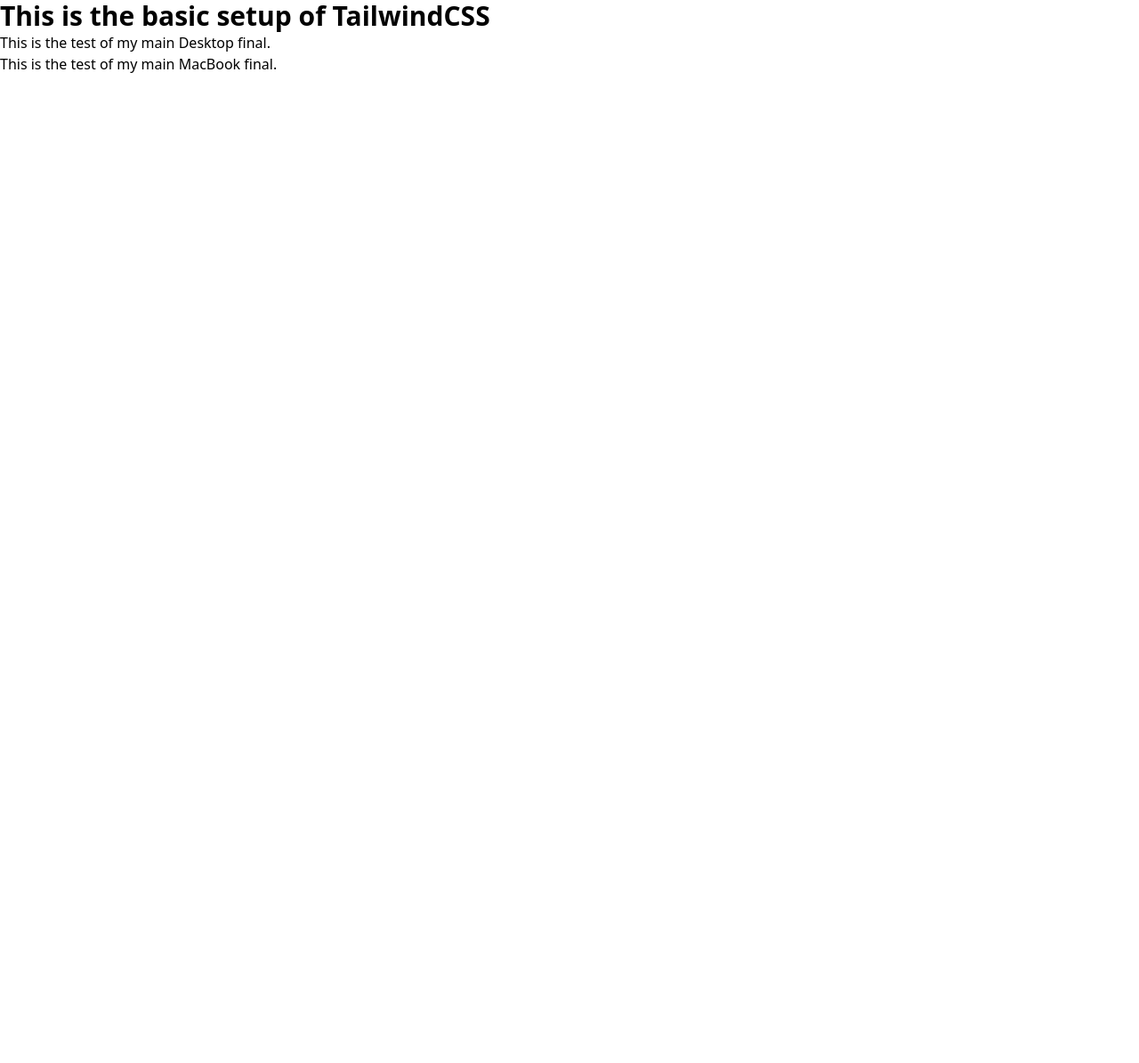
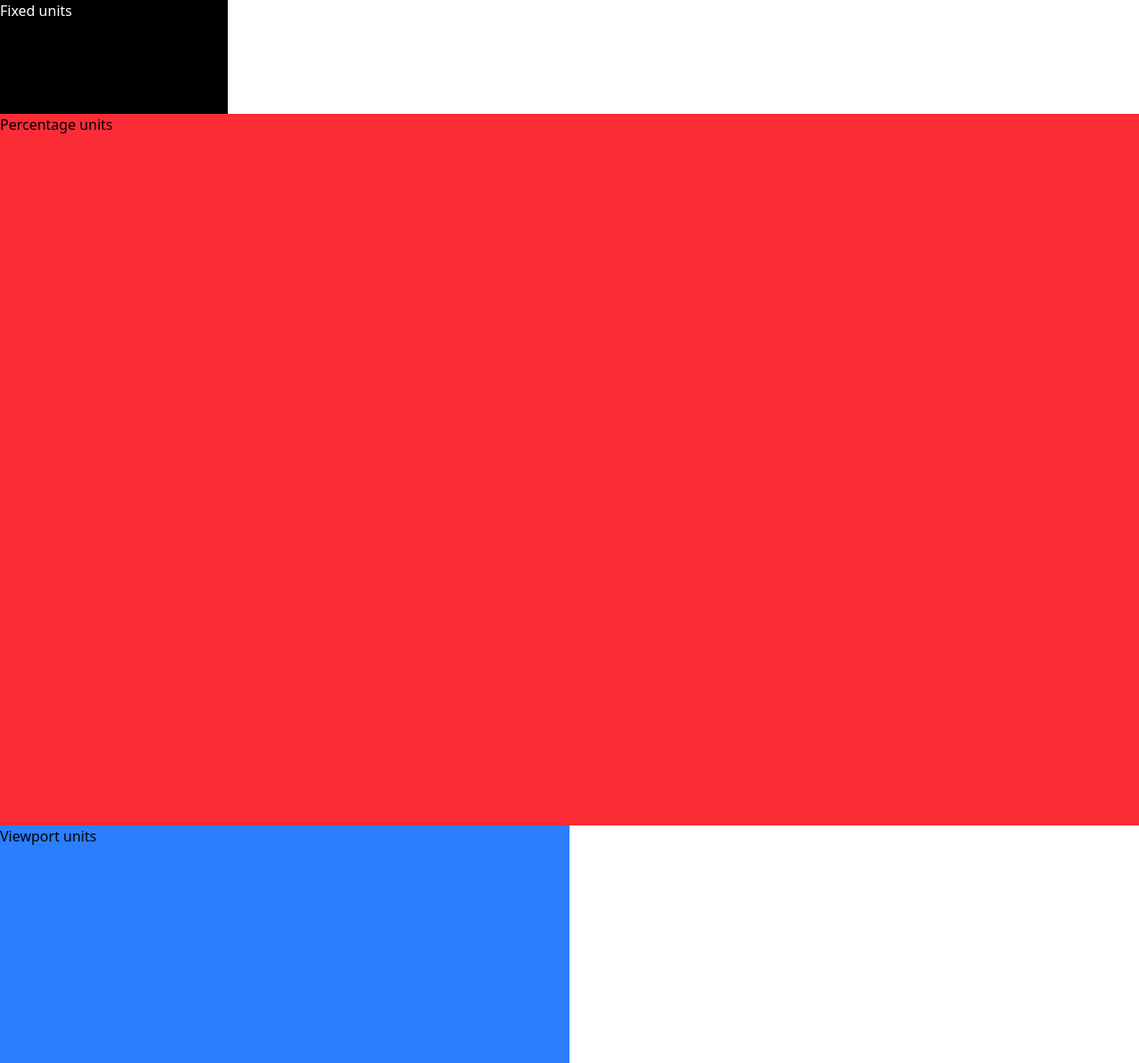
Before and after one commit to codebyjstn/tailwindcss, a plain HTML site: page index.html in a window 1280 px wide. Shown: the whole page at 89% size. Before the commit the page ends 800 px from the top, so only its background shows below. Drawn offline with nearby package versions, Linux system fonts and the light colour scheme.

Commit message:
Module 1 - Lesson 3

```diff
--- a/index.html
+++ b/index.html
@@ -14,15 +14,17 @@
     <script src="https://unpkg.com/@tailwindcss/browser@4"></script>
   </head>
   <body>
-    <!--[if lt IE 7]>
-      <p class="browsehappy">
-        You are using an <strong>outdated</strong> browser. Please
-        <a href="#">upgrade your browser</a> to improve your experience.
-      </p>
-    <![endif]-->
-    <h1 class="text-3xl font-bold">This is the basic setup of TailwindCSS</h1>
-    <p>This is the test of my main Desktop final.</p>
-    <p>This is the test of my main MacBook final.</p>
+    <main class="h-screen">
+      <section class="w-64 h-32 bg-black text-white">
+        Fixed units
+      </section>
+      <section class="h-full bg-red-500">
+        Percentage units
+      </section>
+      <section class="h-1/3 w-1/2 bg-blue-500">
+        Viewport units
+      </section>
+    </main>
     <script src="" async defer></script>
   </body>
 </html>
```
